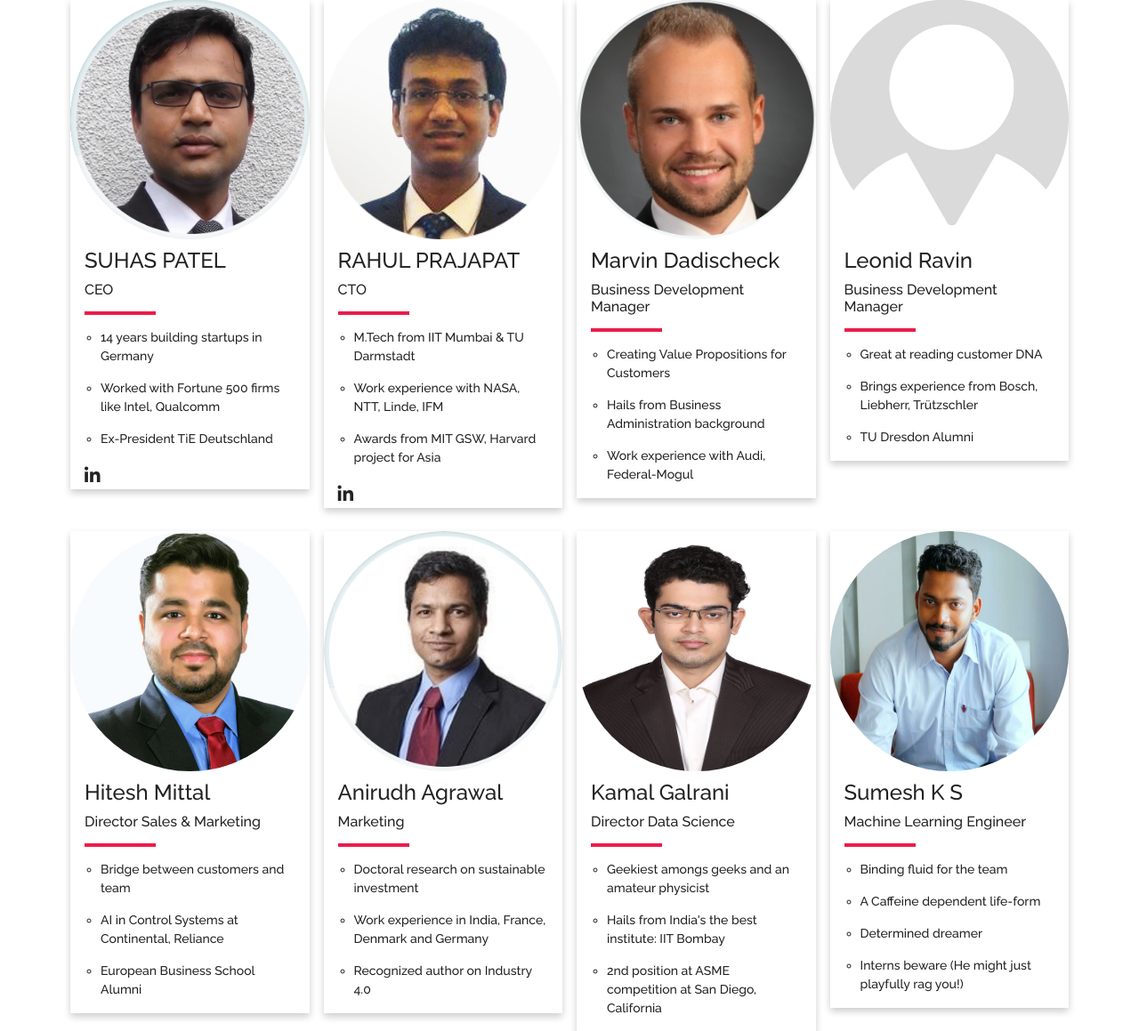
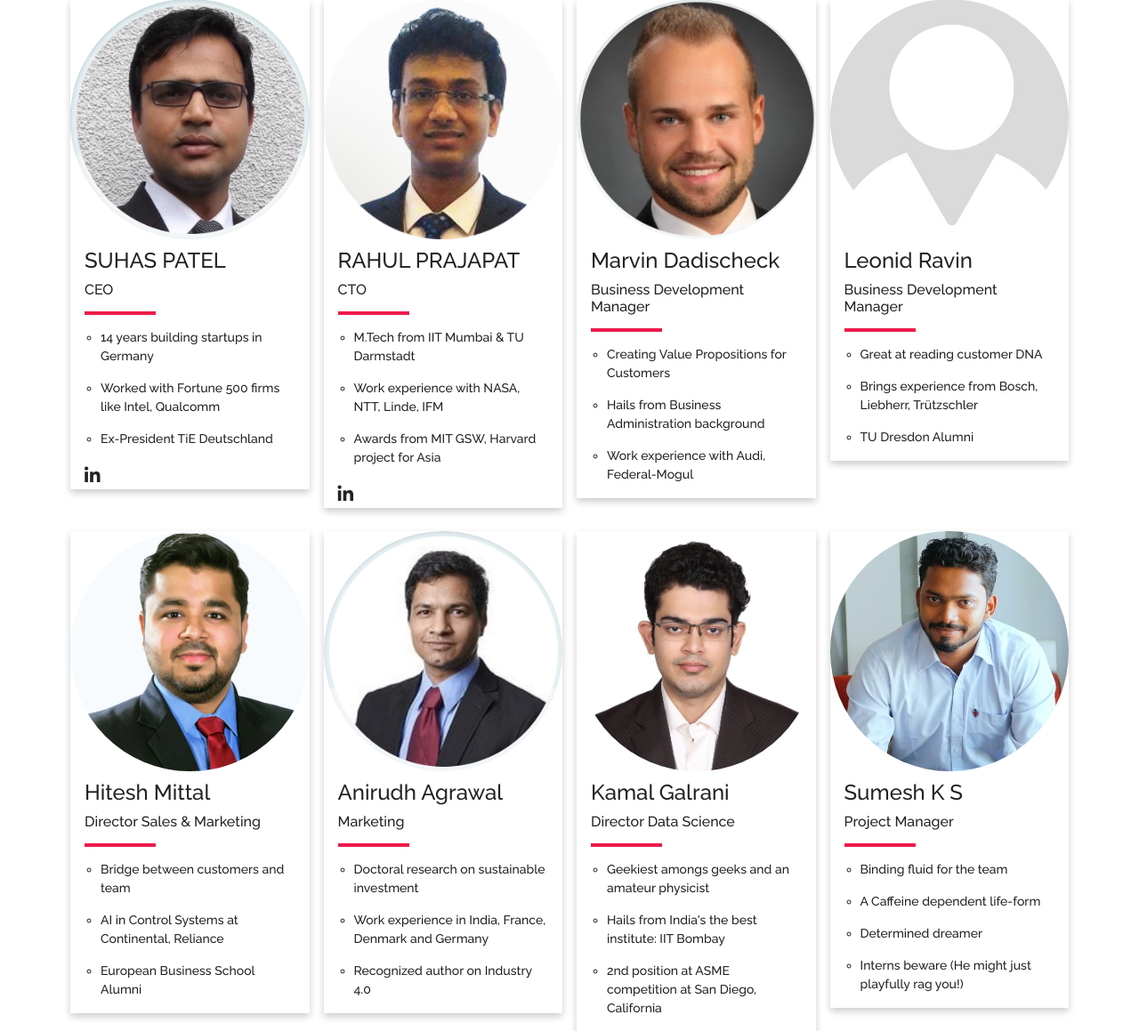
Before and after one commit to tvarit-foggy/tvarit.com, a PHP site: page /about in a window 1280 px wide. Shown: the part 892-2051 px from the top of the page at 89% size. Run offline with PHP 8.4, Linux system fonts and the light colour scheme; some libraries are stand-ins or nearby versions.

Commit message:
change sumesh photo

```diff
--- a/about.php
+++ b/about.php
@@ -447,10 +447,10 @@
 
                 <div class="column">
                     <div class="card">
-                        <img src="img/sumesh.png" alt="Sumesh" style="width:100%; height:270px; border-radius: 50%;">
+                        <img src="img/sumesh.jpg" alt="Sumesh" style="width:100%; height:270px; border-radius: 50%;">
                         <div class="container">
                             <h4 class="title title-name"> Sumesh K S</h4>
-                            <h6 class="title">Machine Learning Engineer</h6>
+                            <h6 class="title">Project Manager</h6>
                             <div class="short-line-team bg-red"></div>
                             <ul class="ul-list">
                                 <li>Binding fluid for the team</li>
```
Also changed, not shown: img/kamal.JPG, img/sumesh.jpg (added), img/sumesh.png (deleted).
